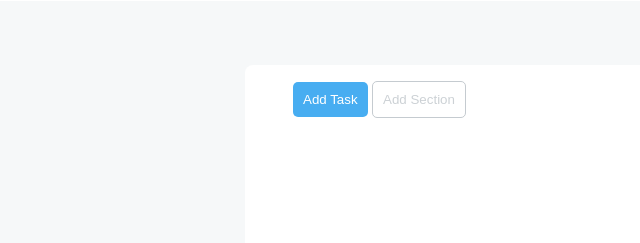
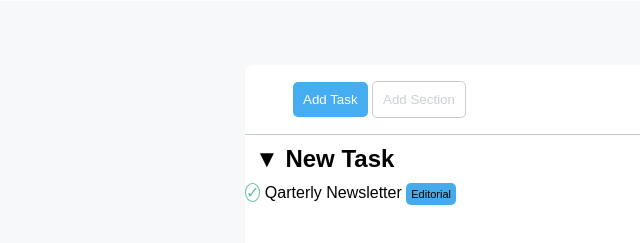
Before and after one commit to Gianmarco720/html-css-toboolist, a plain HTML site: page index.html in a window 1280 px wide. Shown: the part 53-296 px from the top of the page, without its empty margins (0-640 px from the left). Drawn offline with Linux system fonts and the light colour scheme.

Commit message:
added new task

```diff
--- a/assets/style.css
+++ b/assets/style.css
@@ -2,6 +2,16 @@
     margin: 0;
     padding: 0;
     box-sizing: border-box;
+}
+
+:root {
+    --check: #64C0A9;
+    --uncheck: #EB5851;
+    --editorial: #45ABEA;
+    --goals: #9C72E4;
+    --recruiting: #64C0A9;
+    --mobile: #F29E33;
+    --web: #D863A1;
 }
 
 header {
@@ -50,3 +60,21 @@ body {
     background-color: white;
     padding: 10px;
 }
+
+.title_2 {
+    border-top: 1px solid #C5CBD0;
+    padding: 10px;
+}
+
+.check {
+    color: var(--check);
+    border: 1px solid var(--check);
+    border-radius: 50%;
+}
+
+.edit{
+    font-size: 11px;
+    background-color: var(--editorial);
+    border-radius: 5px;
+    padding: 5px;
+}
--- a/index.html
+++ b/index.html
@@ -20,10 +20,21 @@
    <div class="container">
        <main id="site_main">
         <!-- inserimento pulsanti -->
+        <section>
             <div class="buttons">
                 <button id="task">Add Task</button>
                 <button id="section">Add Section</button>
             </div>
+        </section>
+
+        <section>
+            <div>
+                <h2 class="title_2">&#9660; New Task</h2>
+                <span class="check">&check;</span>
+                <span>Qarterly Newsletter</span>
+                <span class="edit">Editorial</span>
+            </div>
+        </section>
        </main>
    </div>
     <!-- /#site_main -->
```
